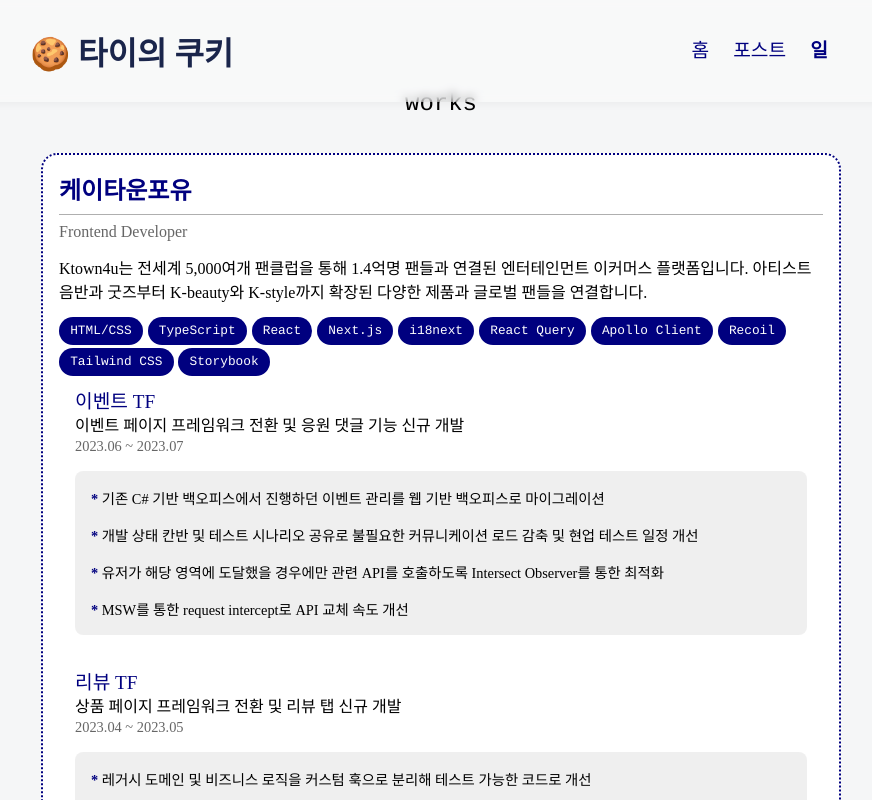
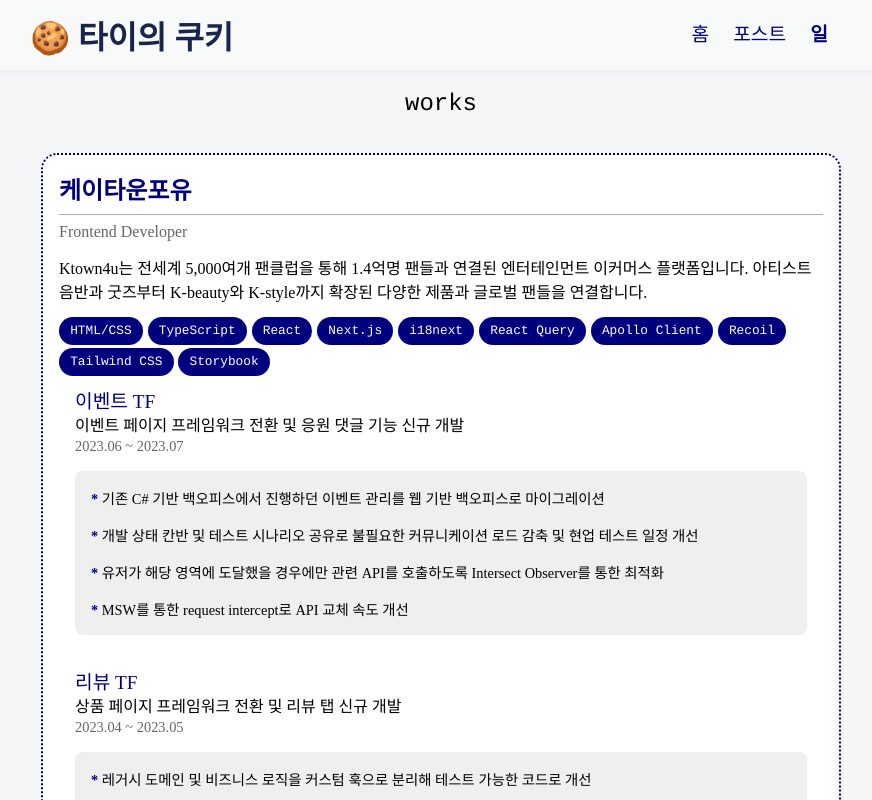
Before and after one commit to pseudopool/taiscookie, a Next.js app: page /works in a window 1280 px wide. Shown: the top 800 px of the page, without its empty margins (199-1071 px from the left). Built offline with nearby package versions, Linux system fonts and the light colour scheme; a web font is replaced by a local one.

Commit message:
styles: fix some margins

```diff
--- a/src/components/Navbar.tsx
+++ b/src/components/Navbar.tsx
@@ -64,6 +64,7 @@ const navbar = css`
   }
   menu {
     padding: 0;
+    margin: 0;
     display: flex;
   }
   @media screen and (max-width: 700px) {
--- a/src/components/Typography.tsx
+++ b/src/components/Typography.tsx
@@ -22,6 +22,7 @@ const Typography = ({children, variant}: Props) => {
 export default Typography;
 
 const h1 = css`
+  margin: 0;
   font-weight: 400;
   font-size: 1.5rem;
   @media screen and (min-width: 700px) {
--- a/src/components/posts/all-posts.tsx
+++ b/src/components/posts/all-posts.tsx
@@ -40,9 +40,9 @@ const allposts = css`
   justify-content: center;
   margin: 1rem;
   h2 {
+    margin: 0 0 2rem 0;
     font-family: Courier;
     text-align: center;
-    margin-bottom: 2rem;
   }
   ul {
     width: 100%;
```
